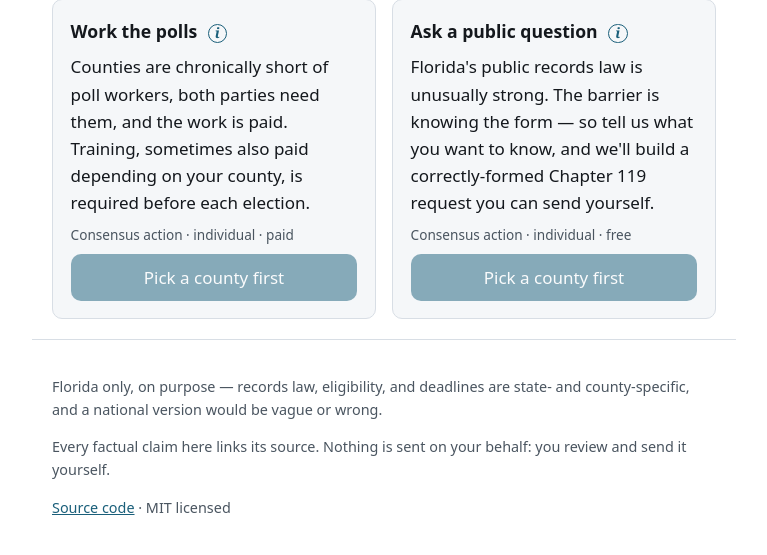
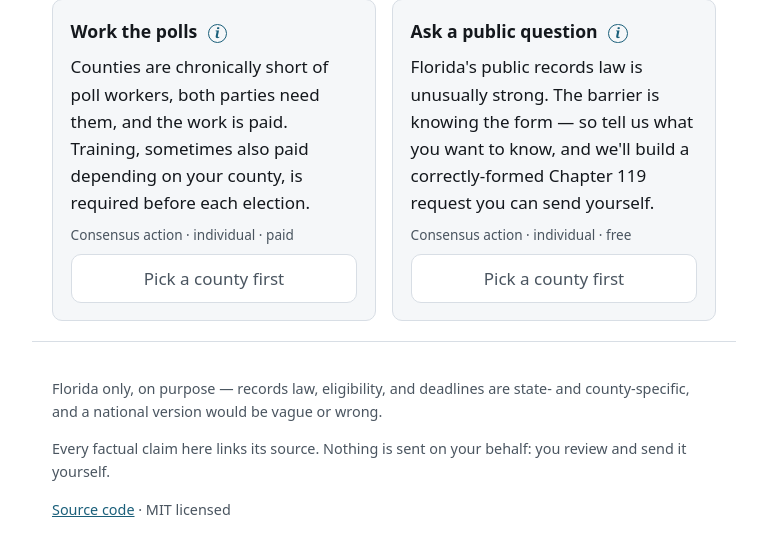
Before and after one commit to wabrocker/unhack-fl, a PHP site: page / in a window 1280 px wide. Shown: the part 362-917 px from the top of the page, without its empty margins (256-1023 px from the left). Before the commit the page ends 877 px from the top, so only its background shows below. Run offline with PHP 8.4, Linux system fonts and the light colour scheme.

Commit message:
Make disabled buttons visibly inert instead of faded blue
Before a county is picked both action buttons are disabled, but rendering
them as accent blue at 50% opacity still read as clickable — and hover or
focus landing on one made the pair look like two different controls in
different shades.

Disabled now drops the accent entirely: muted text on the page background
with a thin border, and hover and focus explicitly neutralised so the two
cards can never diverge. The affordance now matches the state.

Co-Authored-By: Claude Opus 5 <noreply@anthropic.com>

```diff
--- a/web/styles.css
+++ b/web/styles.css
@@ -82,7 +82,23 @@ button {
   border-radius: var(--radius);
   cursor: pointer;
 }
-button[disabled] { opacity: .5; cursor: not-allowed; }
+/* Disabled buttons drop the accent entirely rather than fading it. A
+   washed-out blue still reads as "clickable, just dim", and hover or focus
+   landing on one of a pair made the two look like different controls. */
+button[disabled] {
+  opacity: 1;
+  color: var(--ink-soft);
+  background: var(--bg);
+  border: 1px solid var(--line);
+  cursor: not-allowed;
+}
+button[disabled]:hover,
+button[disabled]:focus {
+  filter: none;
+  background: var(--bg);
+  color: var(--ink-soft);
+}
+
 button:not([disabled]):hover { filter: brightness(1.1); }
 
 /* Used wherever a fact is missing rather than guessed. */
```
Also changed, not shown: 1 other file.
